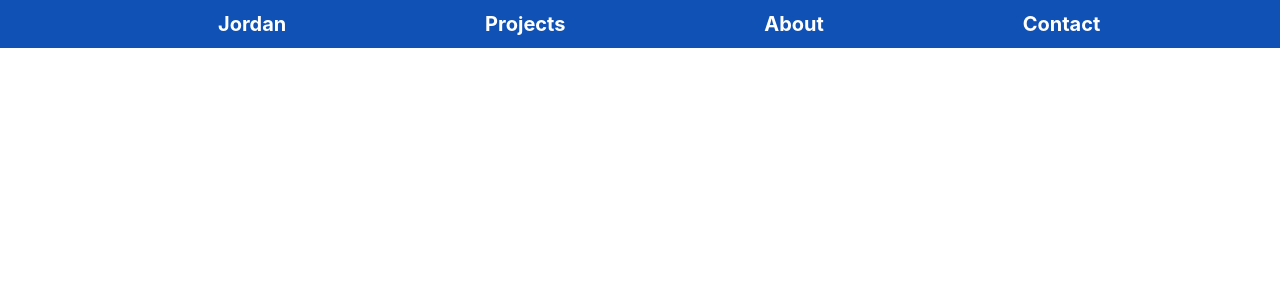
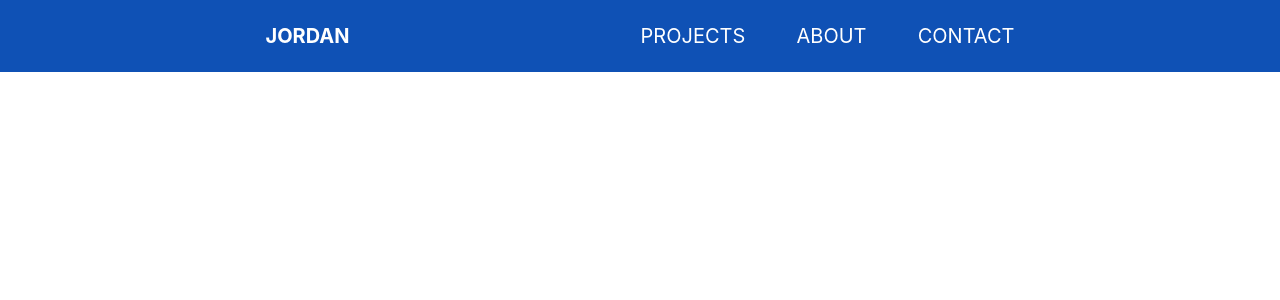
Before and after one commit to JordanDickersonRev/My_PortfolioSite, a React (Create React App) app: page /home in a window 1280 px wide. Shown: the top 300 px of the page. Built offline with nearby package versions, Linux system fonts and the light colour scheme.

Commit message:
made changes to header

```diff
--- a/src/App.css
+++ b/src/App.css
@@ -13,24 +13,58 @@ h1 {
 h2, h3, p{color:rgb(255, 255, 255);}
 
 /*All Links in app*/
-.link {
-  font-size: 2.5vh;
-  color: rgb(255, 255, 255);
-}
 
-.link:hover{ color: rgb(0, 0, 0);}
 /*Links end*/
 
 /*header*/
 .header {
+  display: flex;
+  flex-direction: column;
   background: rgb(15, 81, 181);
-  display: flex;
-  justify-content: space-evenly;
-  padding: 1.5vh 1.5vw;
-  font-weight: bold;
   position: fixed;
   width: 100vw;
+  text-transform: uppercase;
 }
+
+.logo {
+  font-weight: bold;
+  font-size: 2.5vh;
+  padding: 3vh 2vw;
+  color: rgb(255, 255, 255);
+}
+
+.headerRight {
+  display: flex;
+  flex-direction: column;
+  align-items: center;
+}
+
+.link {
+  width: 100vw;
+  padding: 3vh 2vw;
+  font-size: 2.5vh;
+  color: rgb(255, 255, 255);
+  cursor: pointer;
+}
+
+.link:hover{ background: rgb(0, 0, 0);}
+
+.hamburger {
+  position: absolute;
+  padding: 1.6vh 3vw;
+  background: rgb(0, 0, 0);
+  color: rgb(255, 255, 255);
+  font-size: 2.5vh;
+}
+
+.bar1, .bar2, .bar3{
+  width: 35px;
+  height: 5px;
+  background-color: rgb(255, 255, 255);
+  margin: 1vh 0;
+}
+
+
 /*header end*/
 
 /*home contact and projectPage layout*/
@@ -144,6 +178,20 @@ h2, h3, p{color:rgb(255, 255, 255);}
 
 /*Responsive*/
 @media only screen and (min-width: 769px){
+  .header {
+    flex-direction: row;
+    justify-content: space-evenly;
+    align-items: center;
+  }
+
+  .logo {text-align: center;}
+
+  .headerRight {flex-direction: row;}
+
+  .link{width: auto;}
+
+  .hamburger {display: none;}
+
   #mySection{
     display: flex;
     justify-content: center;
--- a/src/pages/header.js
+++ b/src/pages/header.js
@@ -1,18 +1,41 @@
 import { Link } from 'react-router-dom';
 import {HashLink} from 'react-router-hash-link';
+import React, {useState, useEffect} from 'react';
 
 function Header(){
-    let x = document.getElementById("headerLinks");
 
-    function showMenu(){
-        x.style.display === "block" ? x.style.display = "none" : x.style.display = "block";
+    const [toggleMenu, setToggleMenu] = useState(true);
+    const [screenWidth, setScreenWidth] = useState(window.innerWidth);
+
+    function toggleNav() {
+        setToggleMenu(!toggleMenu);
     }
+
+    useEffect(() => {
+
+        const changeWidth = () => {
+          setScreenWidth(window.innerWidth);
+        }
+
+        window.addEventListener('resize', changeWidth)
+
+        return () => {
+            window.removeEventListener('resize', changeWidth)
+        }
+    }, [])
 
     return (
         <nav className="header">
-            <HashLink to='/#mySection' className='link'>
+            <HashLink to='/#mySection' className='logo'>
                 Jordan
             </HashLink>
+            <div className='hamburger' onClick={()=>toggleNav()}>
+                <div className='bar1'></div>
+                <div className='bar2'></div>
+                <div className='bar3'></div>
+            </div>
+            {(!toggleMenu || screenWidth > 768) && (
+                <div className='headerRight'>
                     <HashLink to='/#viewProjects' className='link'>
                         Projects
                     </HashLink>
@@ -22,7 +45,16 @@ function Header(){
                     <HashLink to='/#contact' className='link'>
                         Contact
                     </HashLink>
+                </div>
+            )}
+
         </nav>
     )
 }
-export default Header;
+export default Header; /*<div className='hamburger' onClick={()=> showMenu()}>
+<div className='bar1'></div>
+<div className='bar2'></div>
+<div className='bar3'></div>
+</div>
+
+<div className='headerRight'>*/
```
Lines whose indentation alone changed are shown as unchanged.
